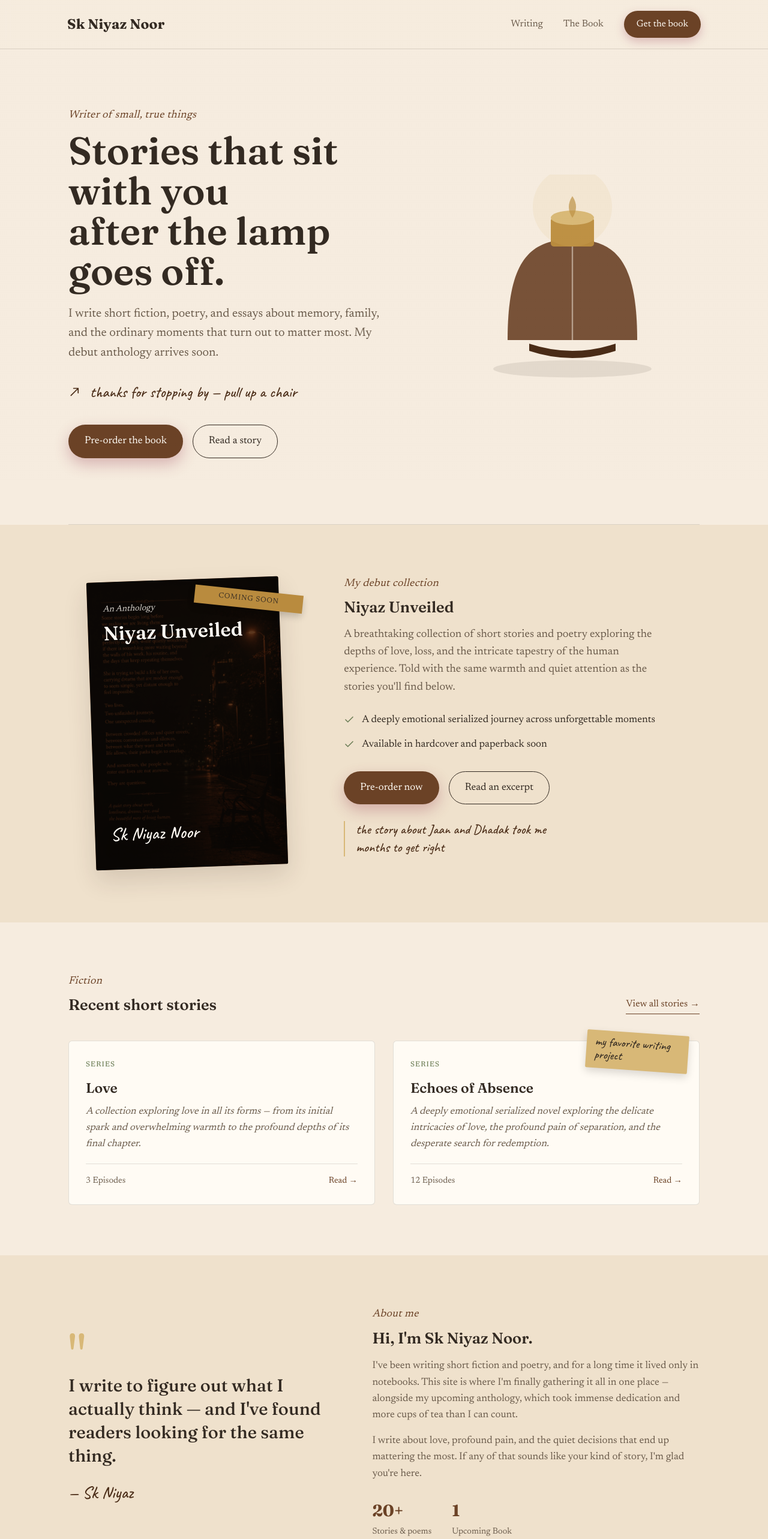
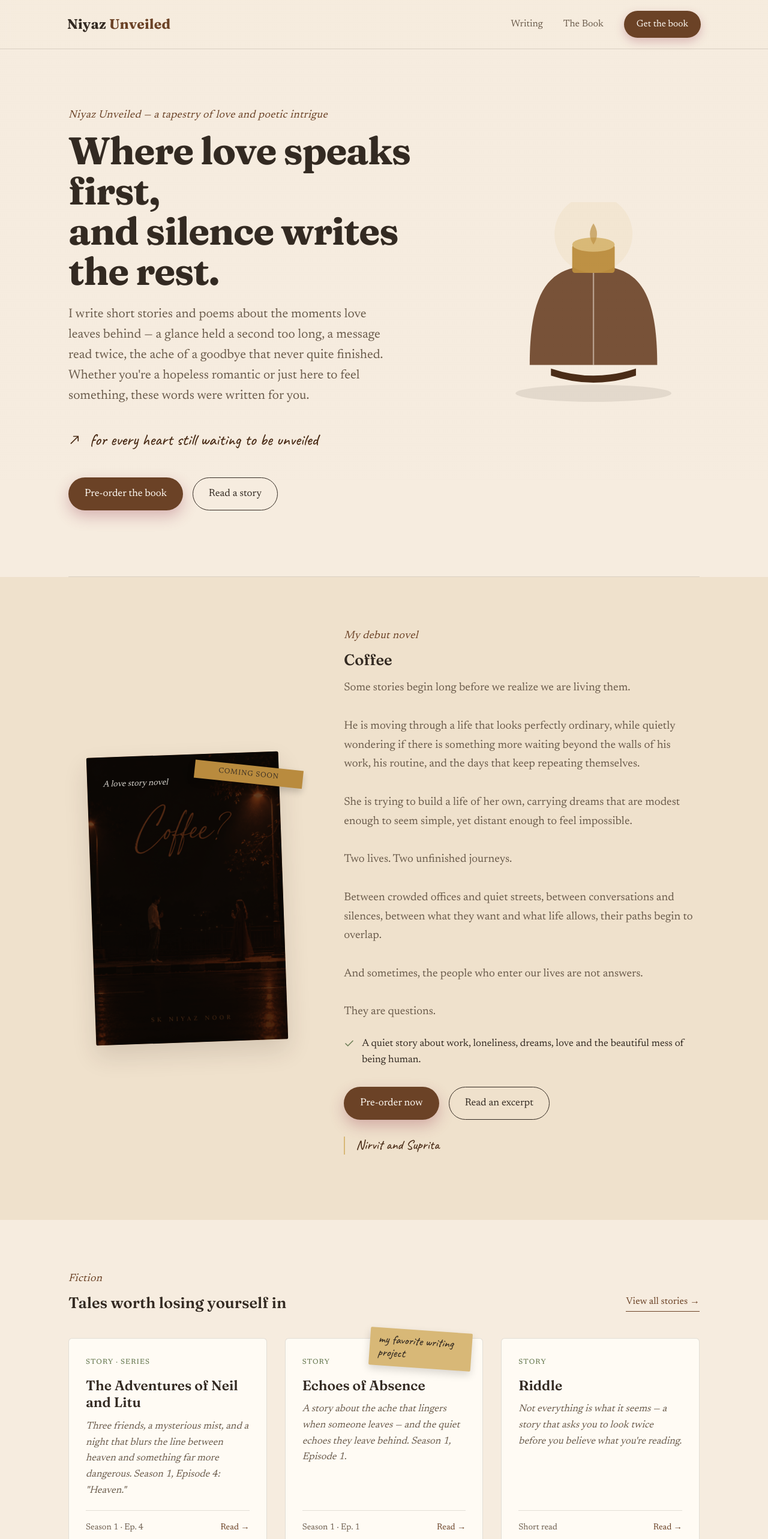
Before and after one commit to skniyaznoor/niyazunveiled, a Next.js app: page / in a window 1280 px wide. Shown: the top 2566 px of the page at 60% size. Built offline with nearby package versions, Linux system fonts and the light colour scheme.

Commit message:
feat: add responsive author website landing page and integrate into existing project structure

```diff
--- a/src/app/layout.js
+++ b/src/app/layout.js
@@ -7,7 +7,7 @@ const newsreader = Newsreader({ subsets: ['latin'], variable: '--font-newsreader
 const caveat = Caveat({ subsets: ['latin'], variable: '--font-caveat', weight: ['500', '600', '700'] });
 
 export const metadata = {
-  title: 'Sk Niyaz Noor — Writer',
+  title: 'Niyaz Unveiled — Writer',
   description: 'Writer of small, true things and captivating poetry.',
 };
 
@@ -18,7 +18,7 @@ export default function RootLayout({ children }) {
         <header style={headerStyle}>
           <div className="container" style={navContainerStyle}>
             <Link href="/" style={brandStyle}>
-              Sk Niyaz <span>Noor</span>
+              Niyaz <span style={brandSpanStyle}>Unveiled</span>
             </Link>
             <nav style={navLinksStyle}>
               <Link href="/writing" style={linkStyle}>Writing</Link>
@@ -35,7 +35,7 @@ export default function RootLayout({ children }) {
         <footer style={footerStyle}>
           <div className="container">
             <div style={footerInnerStyle}>
-              <Link href="#top" style={brandStyle}>Sk Niyaz <span>Noor</span></Link>
+              <Link href="#top" style={brandStyle}>Niyaz <span style={brandSpanStyle}>Unveiled</span></Link>
               <div style={footerLinksWrapperStyle}>
                 <Link href="/writing" style={footerLinkStyle}>Stories & Poetry</Link>
                 <Link href="/book" style={footerLinkStyle}>The Book</Link>
@@ -46,7 +46,7 @@ export default function RootLayout({ children }) {
                 <span style={footerLinkStyle}>Goodreads</span>
               </div>
             </div>
-            <p style={copyrightStyle}>&copy; {new Date().getFullYear()} Sk Niyaz Noor. Words made with tea and patience.</p>
+            <p style={copyrightStyle}>&copy; {new Date().getFullYear()} Niyaz Unveiled. Words made with tea and patience.</p>
           </div>
         </footer>
       </body>
@@ -77,6 +77,10 @@ const brandStyle = {
   fontWeight: '700',
   letterSpacing: '0.01em',
   color: 'var(--ink)'
+};
+
+const brandSpanStyle = {
+  color: 'var(--berry)'
 };
 
 const navLinksStyle = {
--- a/src/app/page.js
+++ b/src/app/page.js
@@ -18,12 +18,12 @@ export default function Home() {
       <section style={heroStyle}>
         <div className="container" style={heroInnerStyle}>
           <div>
-            <span className="eyebrow">Writer of small, true things</span>
-            <h1 style={heroTitleStyle}>Stories that sit with you<br/>after the lamp goes off.</h1>
-            <p style={heroLedeStyle}>I write short fiction, poetry, and essays about memory, family, and the ordinary moments that turn out to matter most. My debut anthology arrives soon.</p>
+            <span className="eyebrow">Niyaz Unveiled — a tapestry of love and poetic intrigue</span>
+            <h1 style={heroTitleStyle}>Where love speaks<br/>first,<br/>and silence writes<br/>the rest.</h1>
+            <p style={heroLedeStyle}>I write short stories and poems about the moments love<br/>leaves behind — a glance held a second too long, a message<br/>read twice, the ache of a goodbye that never quite finished.<br/>Whether you're a hopeless romantic or just here to feel<br/>something, these words were written for you.</p>
             <div style={heroNoteStyle}>
               <svg width="26" height="26" viewBox="0 0 24 24" fill="none"><path d="M4 17L15 6M15 6H8M15 6V13" stroke="currentColor" strokeWidth="1.6" strokeLinecap="round" strokeLinejoin="round"/></svg>
-              thanks for stopping by — pull up a chair
+              for every heart still waiting to be unveiled
             </div>
             <div className="btn-row">
               <Link href="/book" className="btn btn-primary">Pre-order the book</Link>
@@ -53,27 +53,35 @@ export default function Home() {
           <div style={bookCoverStyle}>
             <span style={ribbonStyle}>Coming Soon</span>
             <div style={coverFaceStyle}>
-              <img src="/coffee/InShot_20260827_090826767.jpg" alt="Niyaz Unveiled" style={{width: '100%', height: '100%', objectFit: 'cover', position: 'absolute', top: 0, left: 0, opacity: 0.9, mixBlendMode: 'multiply'}} />
+              <img src="/coffee/InShot_20260827_090952359.jpg" alt="Coffee" style={{width: '100%', height: '100%', objectFit: 'cover', position: 'absolute', top: 0, left: 0, opacity: 0.9, mixBlendMode: 'multiply'}} />
               <div style={{position: 'relative', zIndex: 2}}>
-                <span style={coverEyebrowStyle}>An Anthology</span>
-                <span style={coverTitleStyle}>Niyaz Unveiled</span>
+                <span style={coverEyebrowStyle}>A love story novel</span>
               </div>
-              <span style={coverAuthorStyle}>Sk Niyaz Noor</span>
             </div>
           </div>
           <div style={bookCopyStyle}>
-            <span className="eyebrow">My debut collection</span>
-            <h2 style={{ marginBottom: '16px' }}>Niyaz Unveiled</h2>
-            <p style={bookLedeStyle}>A breathtaking collection of short stories and poetry exploring the depths of love, loss, and the intricate tapestry of the human experience. Told with the same warmth and quiet attention as the stories you'll find below.</p>
+            <span className="eyebrow">My debut novel</span>
+            <h2 style={{ marginBottom: '16px' }}>Coffee</h2>
+            <p style={{ fontSize: '1.1rem', color: 'var(--ink-soft)', marginBottom: '24px', lineHeight: '1.7' }}>
+              Some stories begin long before we realize we are living them.
+              <br/><br/>
+              He is moving through a life that looks perfectly ordinary, while quietly wondering if there is something more waiting beyond the walls of his work, his routine, and the days that keep repeating themselves.
+              <br/><br/>
+              She is trying to build a life of her own, carrying dreams that are modest enough to seem simple, yet distant enough to feel impossible.
+              <br/><br/>
+              Two lives. Two unfinished journeys.
+              <br/><br/>
+              Between crowded offices and quiet streets, between conversations and silences, between what they want and what life allows, their paths begin to overlap.
+              <br/><br/>
+              And sometimes, the people who enter our lives are not answers.
+              <br/><br/>
+              They are questions.
+            </p>
 
             <ul style={bookPointsStyle}>
               <li style={bookPointItemStyle}>
                 <svg width="18" height="18" viewBox="0 0 24 24" fill="none" style={{flexShrink: 0, marginTop: '4px'}}><path d="M20 6L9 17L4 12" stroke="#6E7F58" strokeWidth="2.2" strokeLinecap="round" strokeLinejoin="round"/></svg>
-                <span>A deeply emotional serialized journey across unforgettable moments</span>
-              </li>
-              <li style={bookPointItemStyle}>
-                <svg width="18" height="18" viewBox="0 0 24 24" fill="none" style={{flexShrink: 0, marginTop: '4px'}}><path d="M20 6L9 17L4 12" stroke="#6E7F58" strokeWidth="2.2" strokeLinecap="round" strokeLinejoin="round"/></svg>
-                <span>Available in hardcover and paperback soon</span>
+                <span>A quiet story about work, loneliness, dreams, love and the beautiful mess of being human.</span>
               </li>
             </ul>
 
@@ -81,43 +89,90 @@ export default function Home() {
               <Link href="/book" className="btn btn-primary">Pre-order now</Link>
               <Link href={`/writing/${firstEchoesSlug || 'echoes-of-absence-s1-ep1'}`} className="btn btn-ghost">Read an excerpt</Link>
             </div>
-            <p className="marginalia">the story about Jaan and Dhadak took me months to get right</p>
+            <p className="marginalia">Nirvit and Suprita</p>
           </div>
         </div>
       </section>
 
-      {/* STORIES */}
+      {/* FICTION */}
       <section style={{ padding: '84px 0' }}>
         <div className="container">
           <div style={sectionHeadStyle}>
             <div>
               <span className="eyebrow">Fiction</span>
-              <h2>Recent short stories</h2>
+              <h2>Tales worth losing yourself in</h2>
             </div>
             <Link href="/writing" style={seeAllStyle}>View all stories &rarr;</Link>
           </div>
           <div style={gridStyle}>
             <article style={cardStyle}>
-              <span style={tagStyle}>Series</span>
-              <h3 style={cardTitleStyle}>Love</h3>
-              <p style={cardDescStyle}>A collection exploring love in all its forms — from its initial spark and overwhelming warmth to the profound depths of its final chapter.</p>
+              <span style={tagStyle}>Story &middot; Series</span>
+              <h3 style={cardTitleStyle}>The Adventures of Neil and Litu</h3>
+              <p style={cardDescStyle}>Three friends, a mysterious mist, and a night that blurs the line between heaven and something far more dangerous. Season 1, Episode 4: "Heaven."</p>
               <div style={cardFootStyle}>
-                <span>{loveCount} Episodes</span>
-                {firstLoveSlug && (
-                  <Link href={`/writing/${firstLoveSlug}`} style={readMoreStyle}>Read &rarr;</Link>
-                )}
+                <span>Season 1 &middot; Ep. 4</span>
+                <Link href="/writing/series/the-adventures-of-neil-and-litu" style={readMoreStyle}>Read &rarr;</Link>
               </div>
             </article>
             <article style={{...cardStyle, position: 'relative'}}>
               <div className="sticky-note">my favorite writing project</div>
-              <span style={tagStyle}>Series</span>
+              <span style={tagStyle}>Story</span>
               <h3 style={cardTitleStyle}>Echoes of Absence</h3>
-              <p style={cardDescStyle}>A deeply emotional serialized novel exploring the delicate intricacies of love, the profound pain of separation, and the desperate search for redemption.</p>
+              <p style={cardDescStyle}>A story about the ache that lingers when someone leaves — and the quiet echoes they leave behind. Season 1, Episode 1.</p>
               <div style={cardFootStyle}>
-                <span>{echoesCount} Episodes</span>
-                {firstEchoesSlug && (
-                  <Link href={`/writing/${firstEchoesSlug}`} style={readMoreStyle}>Read &rarr;</Link>
-                )}
+                <span>Season 1 &middot; Ep. 1</span>
+                <Link href="/writing/series/echoes-of-absence" style={readMoreStyle}>Read &rarr;</Link>
+              </div>
+            </article>
+            <article style={cardStyle}>
+              <span style={tagStyle}>Story</span>
+              <h3 style={cardTitleStyle}>Riddle</h3>
+              <p style={cardDescStyle}>Not everything is what it seems — a story that asks you to look twice before you believe what you're reading.</p>
+              <div style={cardFootStyle}>
+                <span>Short read</span>
+                <Link href="/writing/riddle-of-my-heart" style={readMoreStyle}>Read &rarr;</Link>
+              </div>
+            </article>
+          </div>
+        </div>
+      </section>
+
+      {/* POEMS */}
+      <section style={{ padding: '84px 0', background: 'var(--paper-3)' }}>
+        <div className="container">
+          <div style={sectionHeadStyle}>
+            <div>
+              <span className="eyebrow">Poems & Diaries</span>
+              <h2>Verses from the heart</h2>
+            </div>
+            <Link href="/writing" style={seeAllStyle}>View all poems &rarr;</Link>
+          </div>
+          <div style={gridStyle}>
+            <article style={cardStyle}>
+              <span style={tagStyle}>Diary</span>
+              <h3 style={cardTitleStyle}>Love: It Starts With You 💕</h3>
+              <p style={cardDescStyle}>A tender reminder that love, in all its immensity, begins with the smallest, simplest choice — you.</p>
+              <div style={cardFootStyle}>
+                <span>Reader favorite</span>
+                <Link href="/writing/series/love" style={readMoreStyle}>Read &rarr;</Link>
+              </div>
+            </article>
+            <article style={cardStyle}>
+              <span style={tagStyle}>Diary</span>
+              <h3 style={cardTitleStyle}>Suffocation</h3>
+              <p style={cardDescStyle}>On love that becomes too heavy to carry, and the courage it takes to finally breathe.</p>
+              <div style={cardFootStyle}>
+                <span>Short read</span>
+                <Link href="/writing/suffocation" style={readMoreStyle}>Read &rarr;</Link>
+              </div>
+            </article>
+            <article style={cardStyle}>
+              <span style={tagStyle}>Poem</span>
+              <h3 style={cardTitleStyle}>A Night More To Dream</h3>
+              <p style={cardDescStyle}>Start the day by kicking bed, Dress and all, eat my bread...</p>
+              <div style={cardFootStyle}>
+                <span>Poem</span>
+                <Link href="/writing/a-night-more-to-dream" style={readMoreStyle}>Read &rarr;</Link>
               </div>
             </article>
           </div>
@@ -129,17 +184,18 @@ export default function Home() {
         <div className="container" style={aboutGridStyle}>
           <div>
             <span style={quoteMarkStyle}>"</span>
-            <blockquote style={aboutQuoteStyle}>I write to figure out what I actually think — and I've found readers looking for the same thing.</blockquote>
-            <span style={signatureStyle}>— Sk Niyaz</span>
+            <blockquote style={aboutQuoteStyle}>I may be small in stature, but my words carry entire worlds.</blockquote>
+            <span style={signatureStyle}>— Niyaz</span>
           </div>
           <div>
             <span className="eyebrow">About me</span>
-            <h2 style={{ marginBottom: '18px' }}>Hi, I'm Sk Niyaz Noor.</h2>
-            <p style={{ color: 'var(--ink-soft)', marginBottom: '16px' }}>I've been writing short fiction and poetry, and for a long time it lived only in notebooks. This site is where I'm finally gathering it all in one place — alongside my upcoming anthology, which took immense dedication and more cups of tea than I can count.</p>
-            <p style={{ color: 'var(--ink-soft)' }}>I write about love, profound pain, and the quiet decisions that end up mattering the most. If any of that sounds like your kind of story, I'm glad you're here.</p>
+            <h2 style={{ marginBottom: '18px' }}>Hi, I'm Niyaz.</h2>
+            <p style={{ color: 'var(--ink-soft)', marginBottom: '16px' }}>I'm your pocket-sized storyteller — a mini writer armed with a pen and a world of imagination far bigger than my frame. Since 2020, I've been writing short stories and poems that live in the space between a glance and a goodbye, chasing the feeling of love in all its messy, beautiful forms.</p>
+            <p style={{ color: 'var(--ink-soft)' }}>Under the name Niyaz Unveiled, I've written everything from slow-burn romance to strange, mist-covered mysteries — but at the heart of it all is the same question: what does it really mean to love someone?</p>
             <div style={statRowStyle}>
-              <div><strong style={statStrongStyle}>20+</strong><span style={statSpanStyle}>Stories & poems</span></div>
-              <div><strong style={statStrongStyle}>1</strong><span style={statSpanStyle}>Upcoming Book</span></div>
+              <div><strong style={statStrongStyle}>24+</strong><span style={statSpanStyle}>Stories & poems published</span></div>
+              <div><strong style={statStrongStyle}>5+</strong><span style={statSpanStyle}>Years writing</span></div>
+              <div><strong style={statStrongStyle}>1</strong><span style={statSpanStyle}>Book, coming soon</span></div>
             </div>
           </div>
         </div>
@@ -163,10 +219,10 @@ export default function Home() {
 
 // Styles
 const heroStyle = { position: 'relative', padding: '96px 0 110px', overflow: 'hidden' };
-const heroInnerStyle = { display: 'grid', gridTemplateColumns: '1.15fr 0.85fr', gap: '56px', alignItems: 'center' };
-const heroTitleStyle = { fontSize: 'clamp(2.6rem, 5vw, 4rem)', lineHeight: '1.05', marginBottom: '22px' };
-const heroLedeStyle = { fontSize: '1.18rem', color: 'var(--ink-soft)', maxWidth: '46ch', marginBottom: '30px' };
-const heroNoteStyle = { fontFamily: 'var(--font-caveat)', fontSize: '1.5rem', color: 'var(--berry-dark)', display: 'flex', alignItems: 'center', gap: '10px', marginBottom: '34px' };
+const heroInnerStyle = { display: 'grid', gridTemplateColumns: '1.3fr 0.7fr', gap: '40px', alignItems: 'center' };
+const heroTitleStyle = { fontSize: 'clamp(2.2rem, 5vw, 3.8rem)', lineHeight: '1.05', marginBottom: '22px', fontFamily: 'var(--font-fraunces)', fontWeight: 700, letterSpacing: '-0.02em', color: 'var(--ink)' };
+const heroLedeStyle = { fontSize: '1.25rem', fontFamily: 'var(--font-newsreader)', color: 'var(--ink-soft)', maxWidth: '48ch', marginBottom: '35px', lineHeight: '1.6' };
+const heroNoteStyle = { fontFamily: 'var(--font-caveat)', fontSize: '1.6rem', color: 'var(--berry-dark)', display: 'flex', alignItems: 'center', gap: '10px', marginBottom: '40px' };
 const heroArtStyle = { position: 'relative', display: 'flex', alignItems: 'center', justifyContent: 'center' };
 
 const bookSectionStyle = { background: 'var(--paper-3)', position: 'relative', padding: '84px 0' };
--- a/src/app/writing/[slug]/page.js
+++ b/src/app/writing/[slug]/page.js
@@ -8,7 +8,7 @@ export async function generateMetadata({ params }) {
   const resolvedParams = await params;
   const postData = await getWritingData(resolvedParams.slug);
   return {
-    title: `${postData.title} | Sk Niyaz Noor`,
+    title: `${postData.title} | Niyaz Unveiled`,
   };
 }
 
--- a/src/app/writing/page.js
+++ b/src/app/writing/page.js
@@ -2,7 +2,7 @@ import { getSortedWritingsData } from '@/lib/markdown';
 import Link from 'next/link';
 
 export const metadata = {
-  title: 'Writing | Sk Niyaz Noor',
+  title: 'Writing | Niyaz Unveiled',
   description: 'A collection of short stories, poetry, and serialized novels.',
 };
 
```
Also changed, not shown: content/writing/a-night-more-to-dream.md (added, +54 -0 lines), content/writing/suffocation.md (added, +21 -0 lines).
